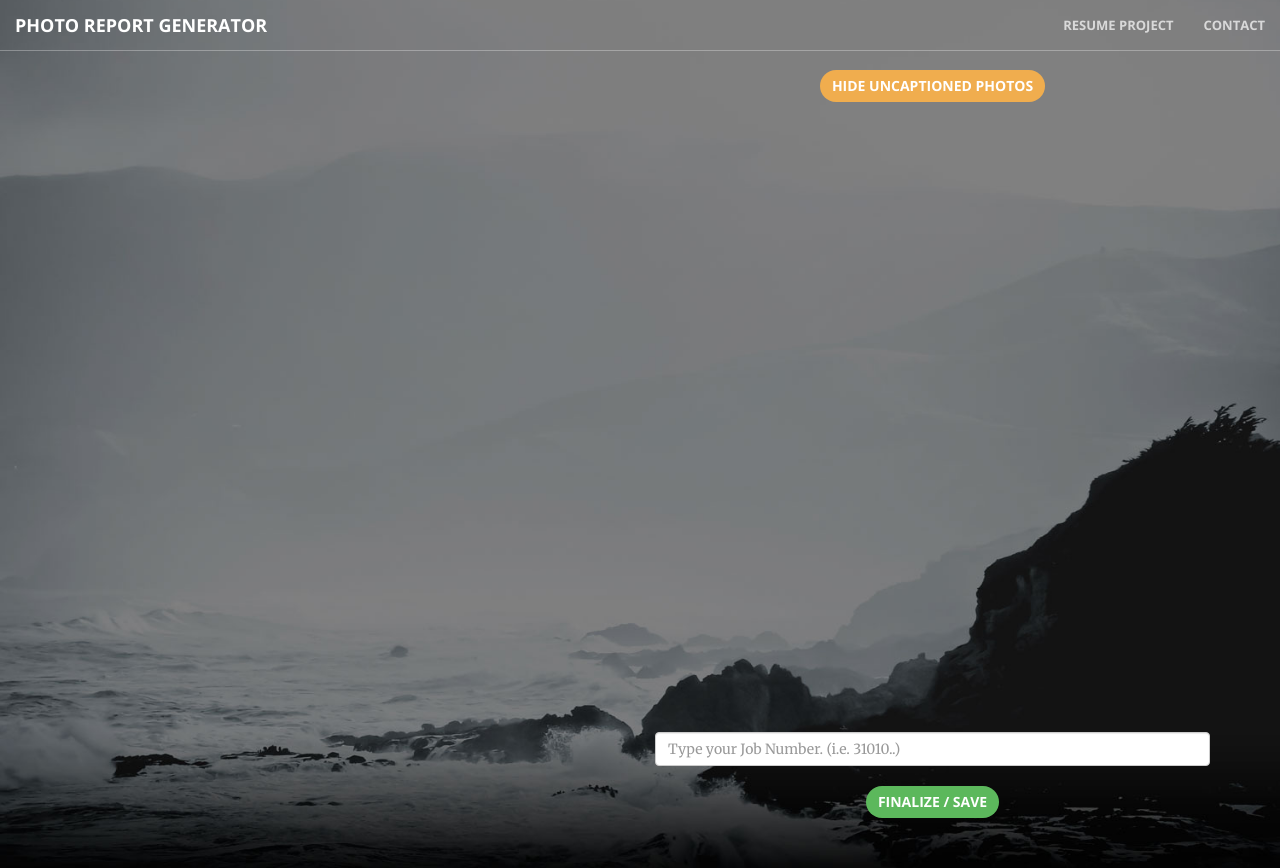
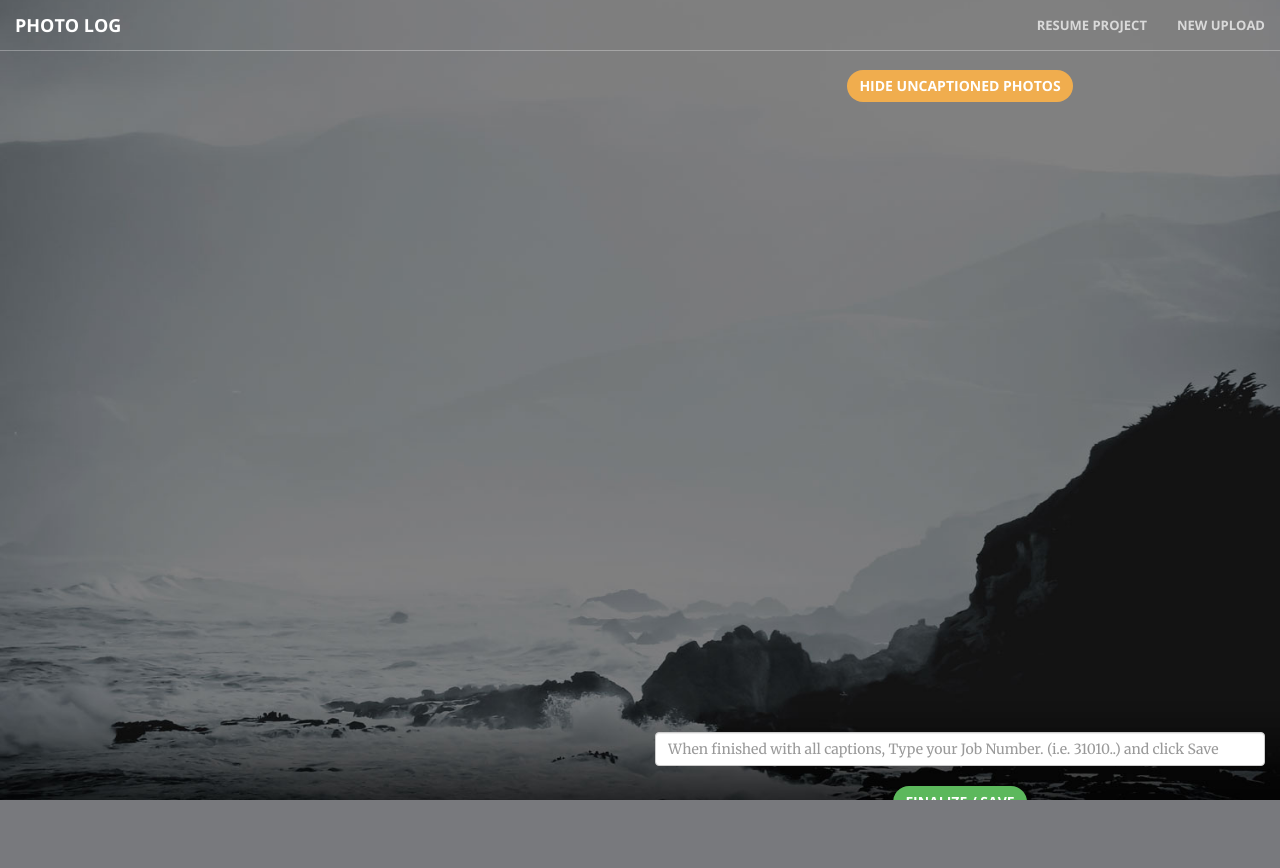
Before and after one commit to lyncas/photolog, a Django app: template photoreport/templates/preview.html in a window 1280 px wide. After the commit the page ends 800 px from the top, so only its background shows below. Run offline with Django 3.2, Linux system fonts and the light colour scheme; the template is opened without the code that fills it, so the values that code supplies are empty; parts of the project's set-up code (start-up, migrations or seed data) failed here and were passed over; some libraries are stand-ins or nearby versions.

Commit message:
formatting changes and filename save added

```diff
--- a/photoreport/mainapp/views.py
+++ b/photoreport/mainapp/views.py
@@ -110,8 +110,7 @@ class ReportGenView(View):
         today_date = datetime.today().strftime('%Y-%m-%d')
         if generate_report:
             gen = DocumentGenerator()
-            file_name = today_date + '_' + \
-                project.name.replace(' ', '_') + '.docx'
+            file_name = project.name.replace(' ', '_') + '_' + today_date + '_PhotoLog.docx'
             document = gen.create(project)
 
             f = BytesIO()
@@ -133,7 +132,7 @@ class ReportGenView(View):
             }
             file_content = json.dumps(content)
             res = HttpResponse(file_content)
-            file_name = 'tempfile_' + today_date + '.json'
+            file_name = project.name.replace(' ', '_') + '_' + today_date + '_PhotoLog.json'
             res['Content-Disposition'] = 'attachment; filename=' + file_name
             return res
         return render(request, self.template_name, self.get_context_data())
--- a/photoreport/templates/base.html
+++ b/photoreport/templates/base.html
@@ -45,7 +45,7 @@
                 <button type="button" class="navbar-toggle collapsed" data-toggle="collapse" data-target="#bs-example-navbar-collapse-1">
                     <span class="sr-only">Toggle navigation</span> Menu <i class="fa fa-bars"></i>
                 </button>
-                <a class="navbar-brand page-scroll" href="/">Photo Report Generator</a>
+                <a class="navbar-brand page-scroll" href="/">Photo Log</a>
             </div>
 
             <!-- Collect the nav links, forms, and other content for toggling -->
@@ -55,8 +55,9 @@
                         <a class="page-scroll" href="{% url 'tempfile' %}">Resume Project</a>
                     </li>
                     <li>
-                        <a class="page-scroll" href="#contact">Contact</a>
-                    </li>
+			<a class="page-scroll" href="{% url 'landing' %}">New Upload</a>
+
+		    </li>
                 </ul>
             </div>
             <!-- /.navbar-collapse -->
--- a/photoreport/templates/landing.html
+++ b/photoreport/templates/landing.html
@@ -7,9 +7,11 @@
     <header>
         <div class="header-content">
             <div class="header-content-inner">
-                <h1 id="homeHeading">Your Favorite Photo Log Report Generator</h1>
+                <h1 id="homeHeading">Photo Log Upload</h1>
                 <hr>
-                <p>Select Input Zip File containing your photos.</p>
+                <p>Create a Zip File containing your photos. </p>
+                <p>No spaces in zipped folders or photo names.</p>
+		<p>Resize photos so each photo is less than 1MB in size.</p>
                 <form class="form-inline" method="POST" action="." enctype='multipart/form-data'>{% csrf_token %}
                     <div class="form-group">
                        {{form.zip_file}}
--- a/photoreport/templates/preview.html
+++ b/photoreport/templates/preview.html
@@ -22,19 +22,19 @@
 			</ul>
         </div>
 
-    	<div class="col-md-6 col-md-offset-2">
+    	<div class="col-md-6 col-md-offset-2" style="position: fixed; right: 0px;">
 
 		<button class="btn btn-warning" style="margin-top: 20px; margin-bottom: 30px;" onclick="update_imgs(this, event)">Hide Uncaptioned Photos</button>
     		{% for image in images %}
         		<div class="form-group">
-        			<input id="caption_{{image.id}}" type="text" class="form-control caption hidden" name="caption_{{image.id}}" style="color: black;" placeholder="Write caption for this image or type letter d to delete..." {% if image.caption %} value="{{image.caption}}" {% endif %}>
+        			<input id="caption_{{image.id}}" type="text" class="form-control caption hidden" name="caption_{{image.id}}" style="color: black;" placeholder="Write caption for this image ..." {% if image.caption %} value="{{image.caption}}" {% endif %}>
         		</div>
     		{% endfor %}
     		<div class="img-container">
 	    		<img id="main-img" src="{{first_img.image.url}}">
     		</div>
 
-                <input type="text" name="project" placeholder="Type your Job Number. (i.e. 31010..)" class="form-control" style="color: black;" {% if project.name %} value="{{project.name}}" {% endif %}>
+                <input type="text" name="project" placeholder="When finished with all captions, Type your Job Number. (i.e. 31010..) and click Save" class="form-control" style="color: black;" {% if project.name %} value="{{project.name}}" {% endif %}>
 		<button class="btn btn-success" style="margin-top: 20px;" onclick="$('form').submit();">Finalize / Save</button>
 
 
--- a/photoreport/templates/tempfile.html
+++ b/photoreport/templates/tempfile.html
@@ -7,7 +7,7 @@
     <header>
         <div class="header-content">
             <div class="header-content-inner">
-                <h1 id="homeHeading">Select your tempfile and resume</h1>
+                <h1 id="homeHeading">Upload tempfile and resume</h1>
                 <hr>
                 <form class="form-inline" method="POST" action="." enctype='multipart/form-data'>{% csrf_token %}
                     <div class="form-group">
```
Also changed, not shown: photoreport/mainapp/generate_report.py (+3 -8 lines).
